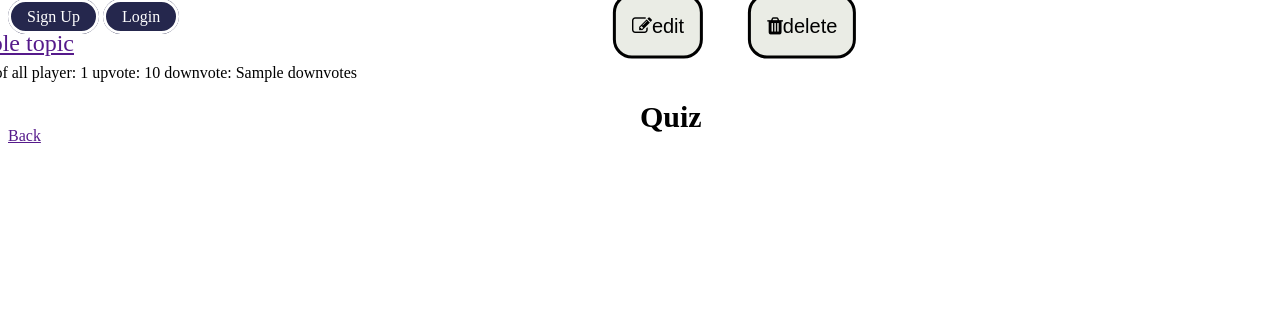
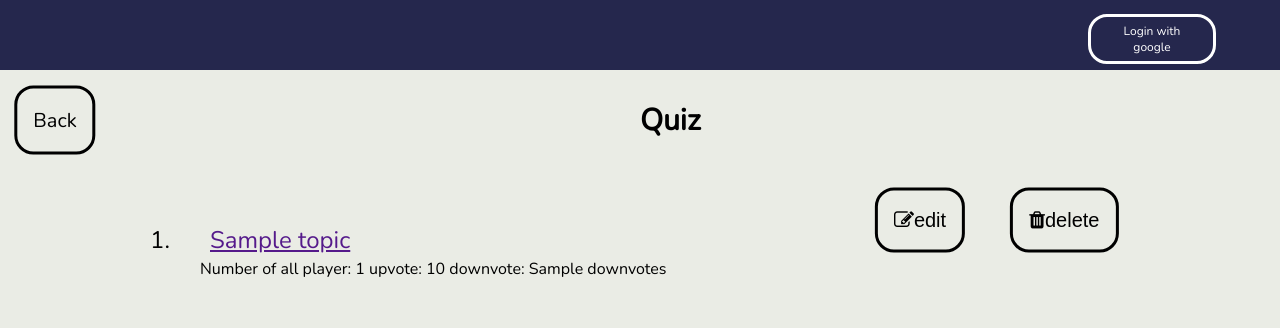
Before and after one commit to NutthanichN/Quizer, a Django app: template quizer_game/templates/quizer_game/user-profile.html in a window 1280 px wide. Shown: the top 328 px of the page. Run offline with Django 3.2, Linux system fonts and the light colour scheme; the template is opened without the code that fills it: most values are stand-ins (such as "Sample title", 1, 10 or a date in 2020); some libraries are stand-ins or nearby versions.

Commit message:
check User.is_authenticated on mashead

```diff
--- a/quizer_game/templates/quizer_game/user-profile.html
+++ b/quizer_game/templates/quizer_game/user-profile.html
@@ -4,24 +4,22 @@
     {% load static %}
     <meta charset="UTF-8">
     <title>User profile</title>
+    <link rel="stylesheet" href="{% static 'quizer_game/styles/base.css' %}">
     <link rel="stylesheet" href="{% static 'quizer_game/styles/user-profile.css' %}">
     <link rel="stylesheet" href="https://cdnjs.cloudflare.com/ajax/libs/font-awesome/4.7.0/css/font-awesome.min.css">
     <!-- <link rel='stylesheet' href='https://cdnjs.cloudflare.com/ajax/libs/twitter-bootstrap/3.3.7/css/bootstrap.min.css'> -->
   </head>
   <body>
   <header id="masthead">
-	<!--login version-->
-     <!--<div class="email">-->
-     <!--<a href="">Email: hello55@gmail.com</a>-->
-	<!--</div>-->
-	 <!--<div class="top">-->
-	  <!--<a class="create" href="">Create quiz</a>-->
-	  <!--<a class="history" href="">History</a>-->
-	  <!--<a class="logout" href="">Logout</a>-->
-	  <div class="top">
-      <a class="signup" href="/quizer/login/">Sign Up</a>
-	  	<a class="login" href="/quizer/login/">Login</a>
-	  </div>
+    <div class="top">
+      {% if user.is_authenticated %}
+        <a href="{% url 'quizer_game:logout' %}" class="logout">Logout</a>
+        <a href="" class="email">Email: {{user.username}}</a>
+        <a class="create" href="">Create quiz</a>
+      {% else %}
+        <a href="{% url 'social:begin' 'google-oauth2' %}" class="signup">Login with google</a>
+      {% endif %}
+   </div>
   </header>
   <h1>Quiz</h1>
 
```
